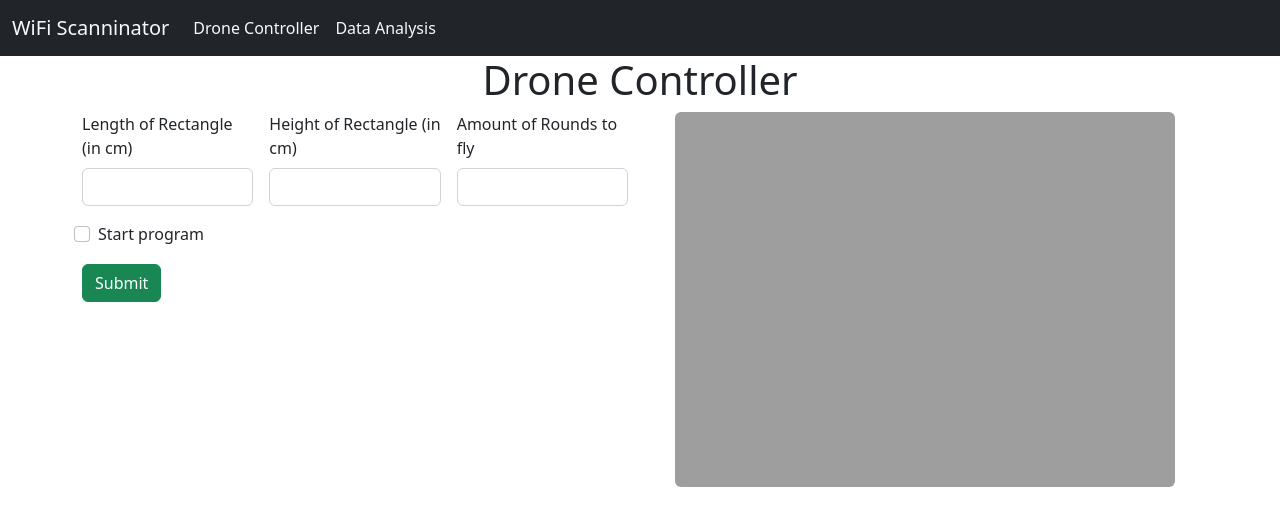
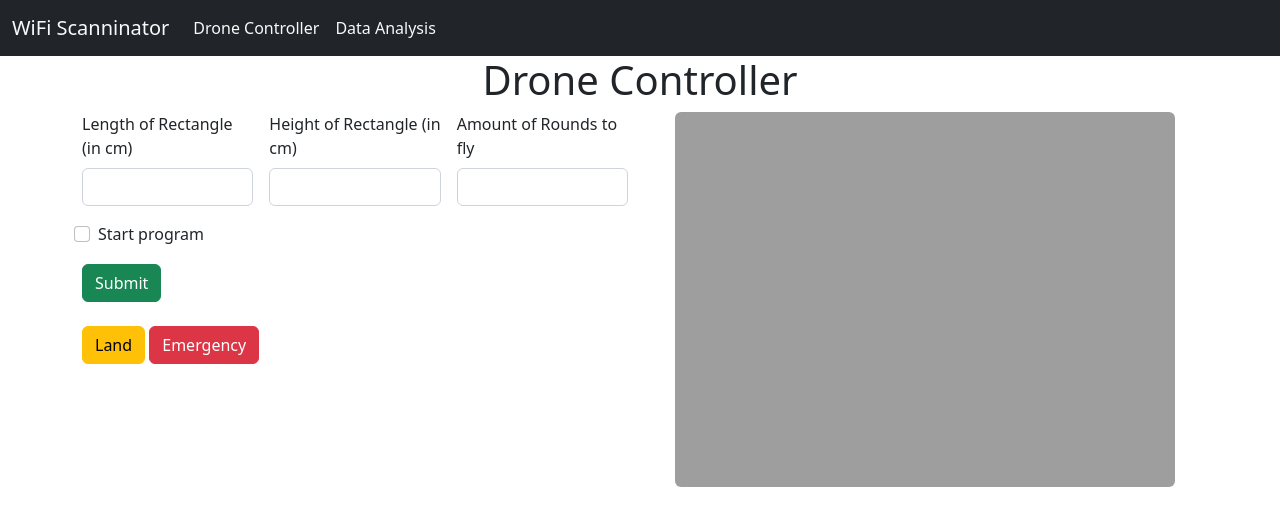
Before and after one commit to ReturnOfTheLast/P1_main_interface, a Flask app: template templates/drone.html in a window 1280 px wide. Shown: the top 526 px of the page. Run offline with Flask 2, Linux system fonts and the light colour scheme; the template is opened without the code that fills it, so the values that code supplies are empty.

Commit message:
Added Land and Emergency buttons

```diff
--- a/templates/drone.html
+++ b/templates/drone.html
@@ -28,6 +28,9 @@
 					</div>
 				</div>
 			</form>
+			<br>
+			<a href="http://localhost:8100/api/land" class="btn btn-warning">Land</a>
+			<a href="http://localhost:8100/api/sos" class="btn btn-danger">Emergency</a>
 		</div>
 		<div class="col">
 			{# Visual route plan #}
```
